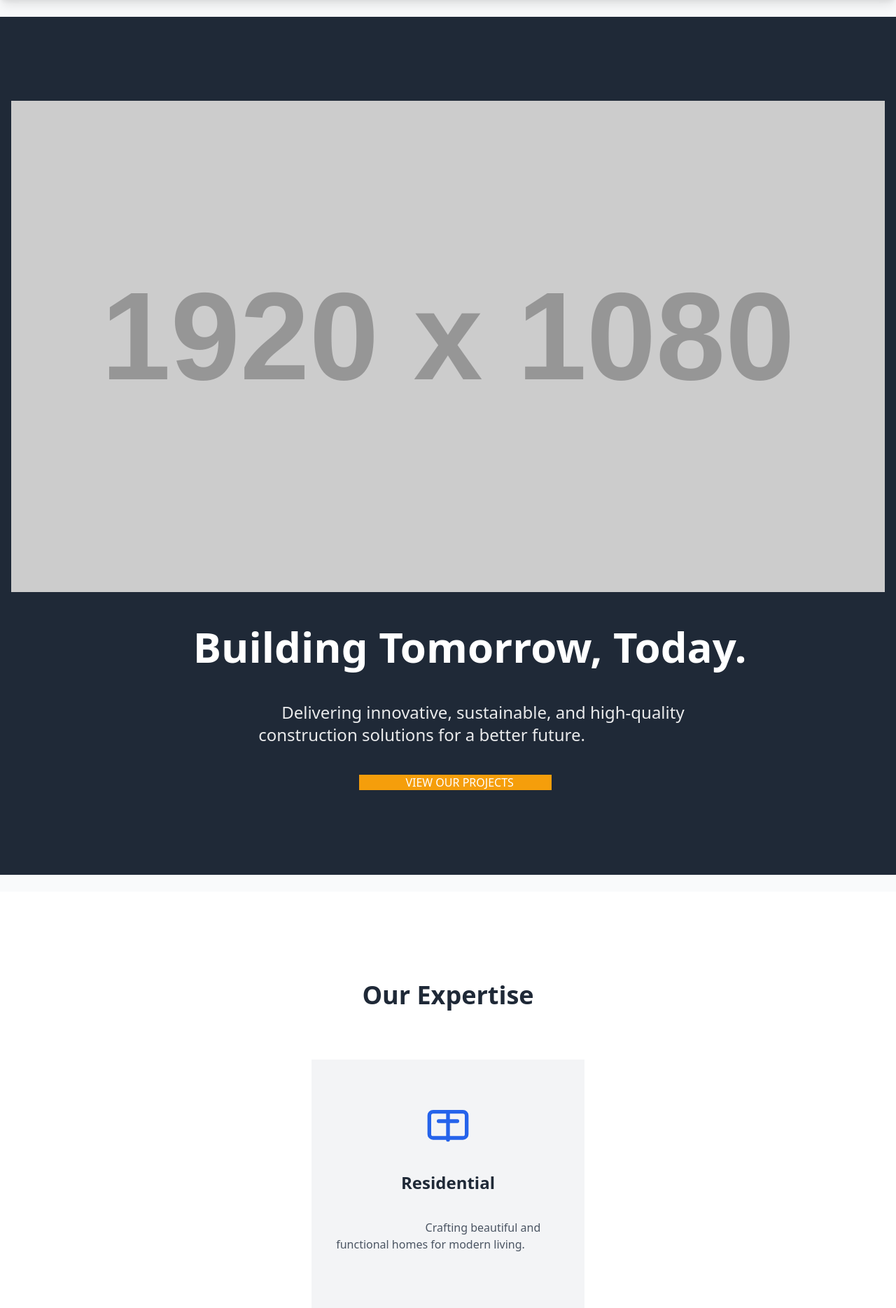
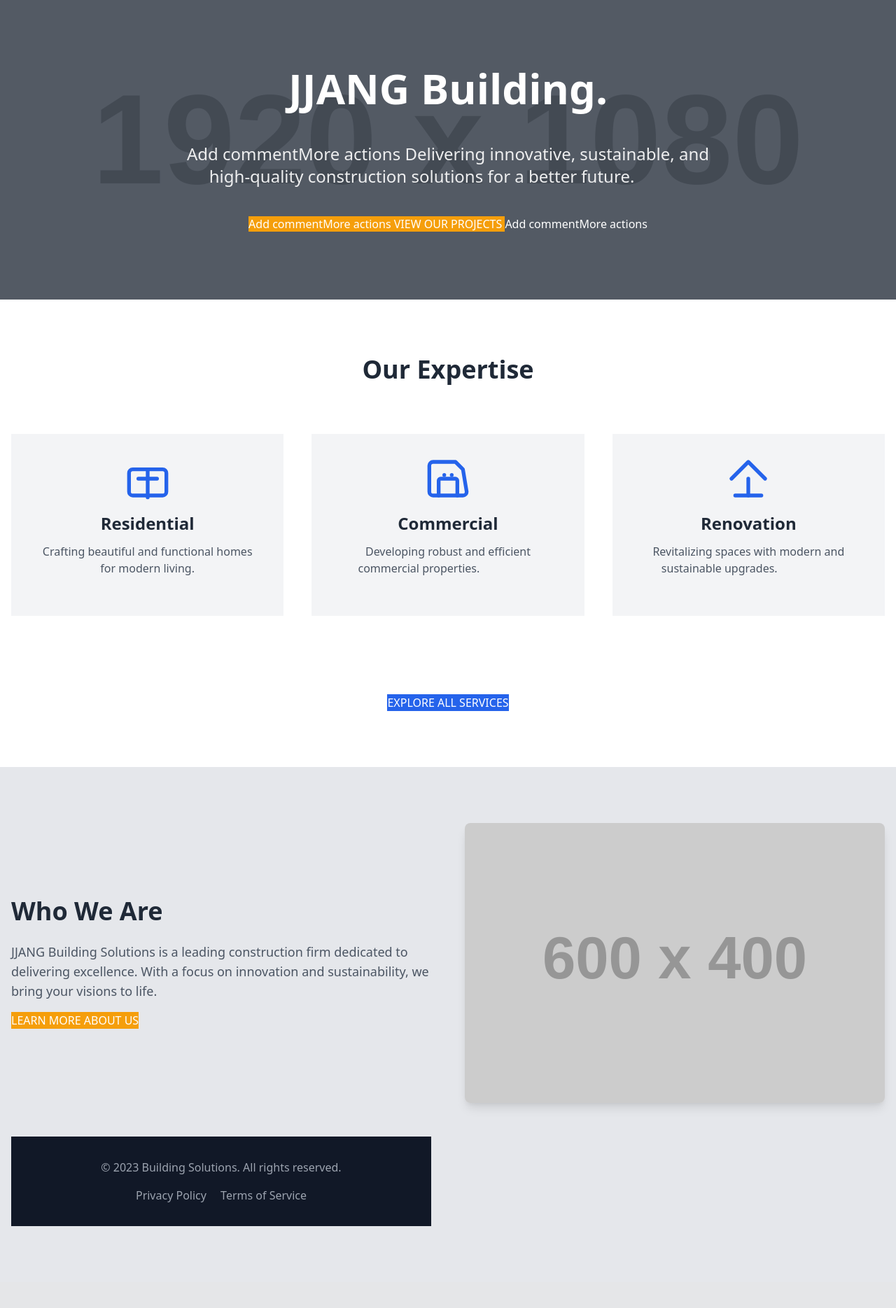
Before and after one commit to yeon2684/php-web, a PHP site: page / in a window 1280 px wide. Shown: the part 200-2069 px from the top of the page at 70% size. After the commit the page ends 1952 px from the top, so only its background shows below. Run offline with PHP 8.4, Linux system fonts and the light colour scheme; grey boxes labelled with a size stand in for pictures from a placeholder-image service; some libraries are stand-ins or nearby versions.

Commit message:
Update index.php

```diff
--- a/web/index.php
+++ b/web/index.php
@@ -1,175 +1,92 @@
 <?php include 'header.php'; ?>
 
-
-
     <!-- Hero Section -->
-
     <section class="relative bg-gray-800 text-white py-24 px-4 overflow-hidden">
-
         <img src="https://placehold.co/1920x1080/1a202c/ffffff?text=Modern+Construction+Site"
-
              alt="Modern Construction Site"
-
              class="absolute inset-0 w-full h-full object-cover opacity-30">
-
         <div class="relative max-w-7xl mx-auto text-center z-10">
-
             <h1 class="text-5xl md:text-6xl font-extrabold leading-tight mb-6 animate-fade-in-down">
-
-                Building Tomorrow, Today.
-
+                JJANG Building.
             </h1>
-
-            <p class="text-xl md:text-2xl mb-10 max-w-3xl mx-auto opacity-90 animate-fade-in">
-
+             <p class="text-xl md:text-2xl mb-10 max-w-3xl mx-auto opacity-90 animate-fade-in">Add commentMore actions
                 Delivering innovative, sustainable, and high-quality construction solutions for a better future.
-
             </p>
-
-            <a href="projects.php" class="btn-primary bg-yellow-500 text-white hover:bg-yellow-600">
-
+            <a href="projects.php" class="btn-primary bg-yellow-500 text-white hover:bg-yellow-600">Add commentMore actions
                 VIEW OUR PROJECTS
-
-            </a>
-
+            </a>Add commentMore actions
          </div>
-
      </section>
 
 
-
     <!-- Brief Services Section -->
-
     <section id="home-services" class="py-20 px-4 bg-white">
-
         <div class="max-w-7xl mx-auto text-center">
-
             <h2 class="text-4xl font-bold text-gray-800 mb-12">Our Expertise</h2>
-
+                <!-- Service 1 -->
             <div class="grid grid-cols-1 md:grid-cols-3 gap-10">
-
                 <!-- Service 1 -->
-
                 <div class="card p-8 bg-gray-100 flex flex-col items-center text-center transform hover:scale-105 transition duration-300">
-
                     <svg xmlns="http://www.w3.org/2000/svg" class="h-16 w-16 text-blue-600 mb-4" viewBox="0 0 24 24" fill="none" stroke="currentColor" stroke-width="2" stroke-linecap="round" stroke-linejoin="round">
-
                         <rect x="2" y="7" width="20" height="14" rx="2" ry="2"></rect>
-
                         <path d="M12 22V7"></path>
-
                         <path d="M7 12h10"></path>
-
                     </svg>
-
                     <h3 class="text-2xl font-semibold mb-3">Residential</h3>
-
                     <p class="text-gray-600">
-
                         Crafting beautiful and functional homes for modern living.
-
                     </p>
-
                 </div>
 
                 <!-- Service 2 -->
-
                 <div class="card p-8 bg-gray-100 flex flex-col items-center text-center transform hover:scale-105 transition duration-300">
-
                     <svg xmlns="http://www.w3.org/2000/svg" class="h-16 w-16 text-blue-600 mb-4" viewBox="0 0 24 24" fill="none" stroke="currentColor" stroke-width="2" stroke-linecap="round" stroke-linejoin="round">
-
                         <path d="M22 19a2 2 0 0 1-2 2H4a2 2 0 0 1-2-2V5a2 2 0 0 1 2-2h12l4 4z"></path>
-
                         <path d="M17 21v-8a1 1 0 0 0-1-1H8a1 1 0 0 0-1 1v8"></path>
-
                         <path d="M10 10h.01"></path>
-
                         <path d="M14 10h.01"></path>
-
                     </svg>
-
                     <h3 class="text-2xl font-semibold mb-3">Commercial</h3>
 
                     <p class="text-gray-600">
-
                         Developing robust and efficient commercial properties.
-
                     </p>
-
                 </div>
 
                 <!-- Service 3 -->
-
                 <div class="card p-8 bg-gray-100 flex flex-col items-center text-center transform hover:scale-105 transition duration-300">
-
                     <svg xmlns="http://www.w3.org/2000/svg" class="h-16 w-16 text-blue-600 mb-4" viewBox="0 0 24 24" fill="none" stroke="currentColor" stroke-width="2" stroke-linecap="round" stroke-linejoin="round">
-
                         <path d="M3 12L12 3L21 12"></path>
-
-                        <path d="M7 21V12"></path>
-
-                        <path d="M17 21V12"></path>
-
+@@ -57,28 +52,27 @@ class="absolute inset-0 w-full h-full object-cover opacity-30">
                         <path d="M12 21V12"></path>
-
                         <path d="M5 21H19"></path>
-
                     </svg>
-
                     <h3 class="text-2xl font-semibold mb-3">Renovation</h3>
 
                     <p class="text-gray-600">
-
                         Revitalizing spaces with modern and sustainable upgrades.
-
                     </p>
-
                 </div>
-
             </div>
 
             <a href="services.php" class="btn-primary bg-blue-600 text-white mt-12 inline-block hover:bg-blue-700">
-
                 EXPLORE ALL SERVICES
-
             </a>
-
         </div>
-
     </section>
 
-
-
     <!-- Brief About Us Section -->
-
     <section id="home-about" class="py-20 px-4 bg-gray-200">
-
         <div class="max-w-7xl mx-auto grid grid-cols-1 md:grid-cols-2 gap-12 items-center">
-
             <div>
-
                 <h2 class="text-4xl font-bold text-gray-800 mb-6">Who We Are</h2>
-
                 <p class="text-lg text-gray-600 mb-4">
-
-                    Building Solutions is a leading construction firm dedicated to delivering excellence. With a focus on innovation and sustainability, we bring your visions to life.
-
+                    JJANG Building Solutions is a leading construction firm dedicated to delivering excellence. With a focus on innovation and sustainability, we bring your visions to life.
                 </p>
-
                 <a href="about.php" class="btn-primary bg-yellow-500 text-white inline-block hover:bg-yellow-600">
-
                     LEARN MORE ABOUT US
-
                 </a>
-
             </div>
-
             <img src="https://placehold.co/600x400/9ca3af/ffffff?text=Our+Company" alt="Our Company" class="card w-full rounded-lg shadow-lg">
 
-        </div>
-
-    </section>
-
-
-
 <?php include 'footer.php'; ?>
```
Lines whose indentation alone changed are shown as unchanged.
